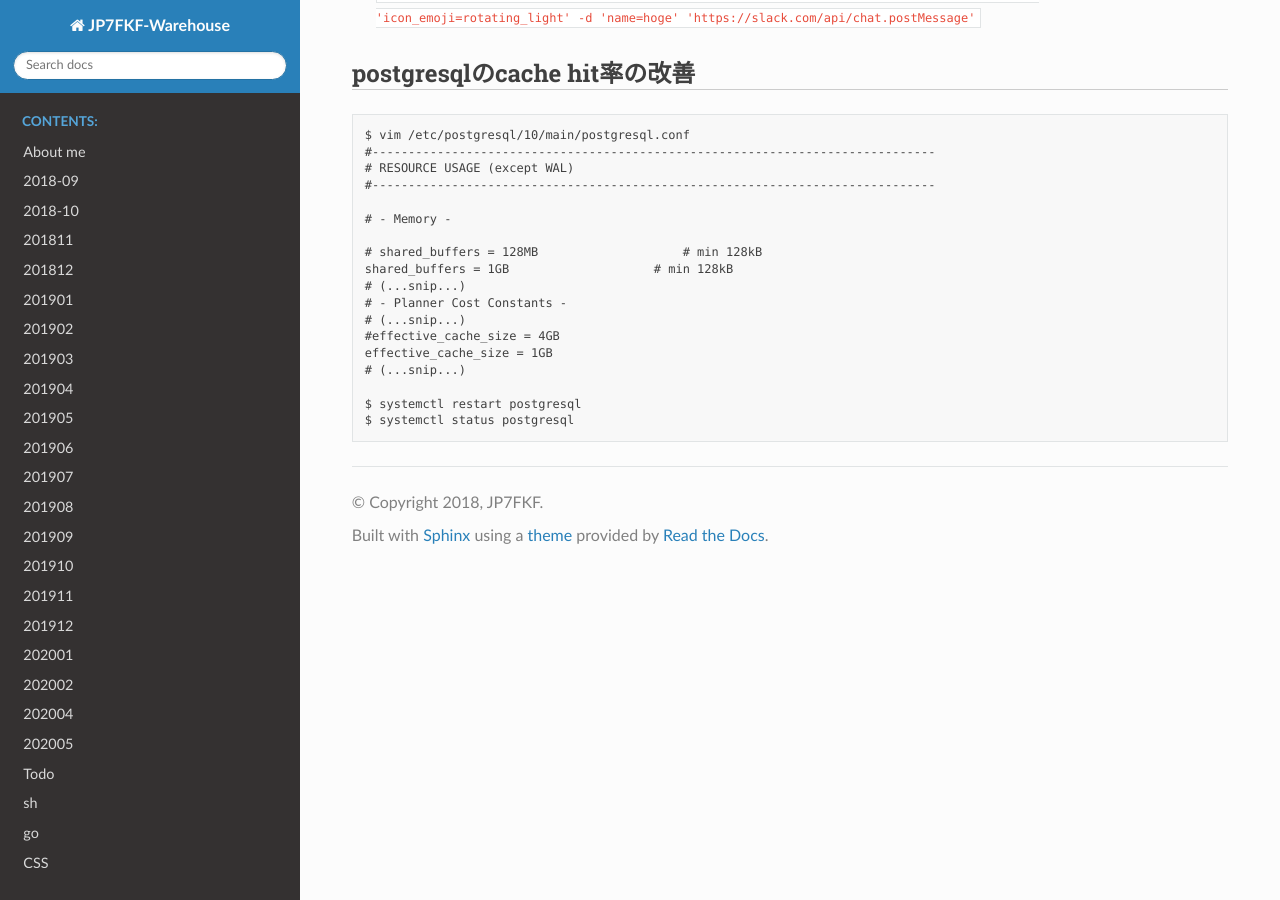
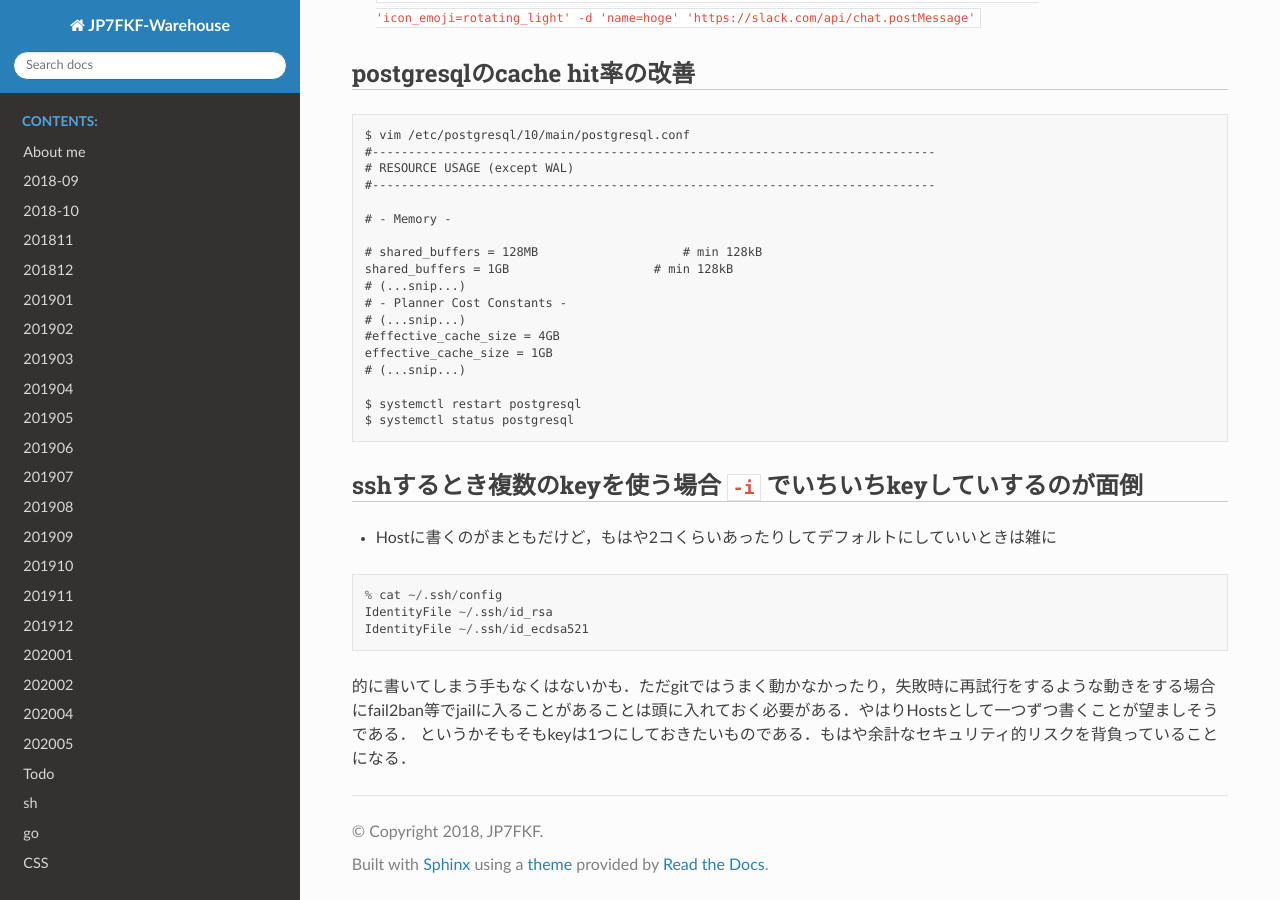
Before and after one commit to jp7fkf/JP7FKF-Warehouse, a Sphinx documentation site: the page built from source/dialy/202008.md, in a window 1280 px wide and 900 px high, scrolled down 633 px. Built offline with Sphinx 7.4.7 and the Read the Docs theme 2.0.0, drawn with Linux system fonts in a browser that asks for light colours.

Commit message:
2020-08-16 18:55:08 JST

````diff
--- a/source/dialy/202008.md
+++ b/source/dialy/202008.md
@@ -36,3 +36,13 @@ effective_cache_size = 1GB
 $ systemctl restart postgresql
 $ systemctl status postgresql
 ```
+
+## sshするとき複数のkeyを使う場合 `-i` でいちいちkeyしていするのが面倒
+- Hostに書くのがまともだけど，もはや2コくらいあったりしてデフォルトにしていいときは雑に
+```
+% cat ~/.ssh/config
+IdentityFile ~/.ssh/id_rsa
+IdentityFile ~/.ssh/id_ecdsa521
+```
+的に書いてしまう手もなくはないかも．ただgitではうまく動かなかったり，失敗時に再試行をするような動きをする場合にfail2ban等でjailに入ることがあることは頭に入れておく必要がある．やはりHostsとして一つずつ書くことが望ましそうである．
+というかそもそもkeyは1つにしておきたいものである．もはや余計なセキュリティ的リスクを背負っていることになる．
````
